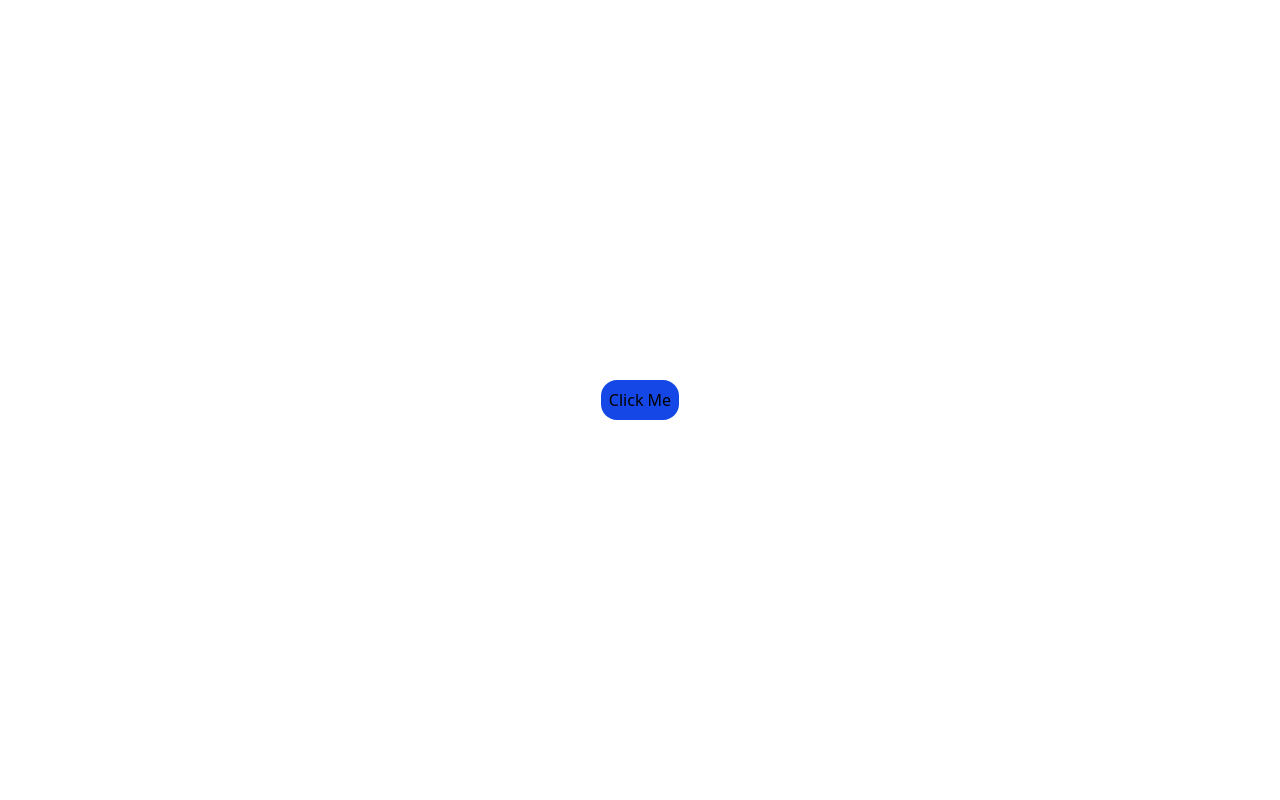
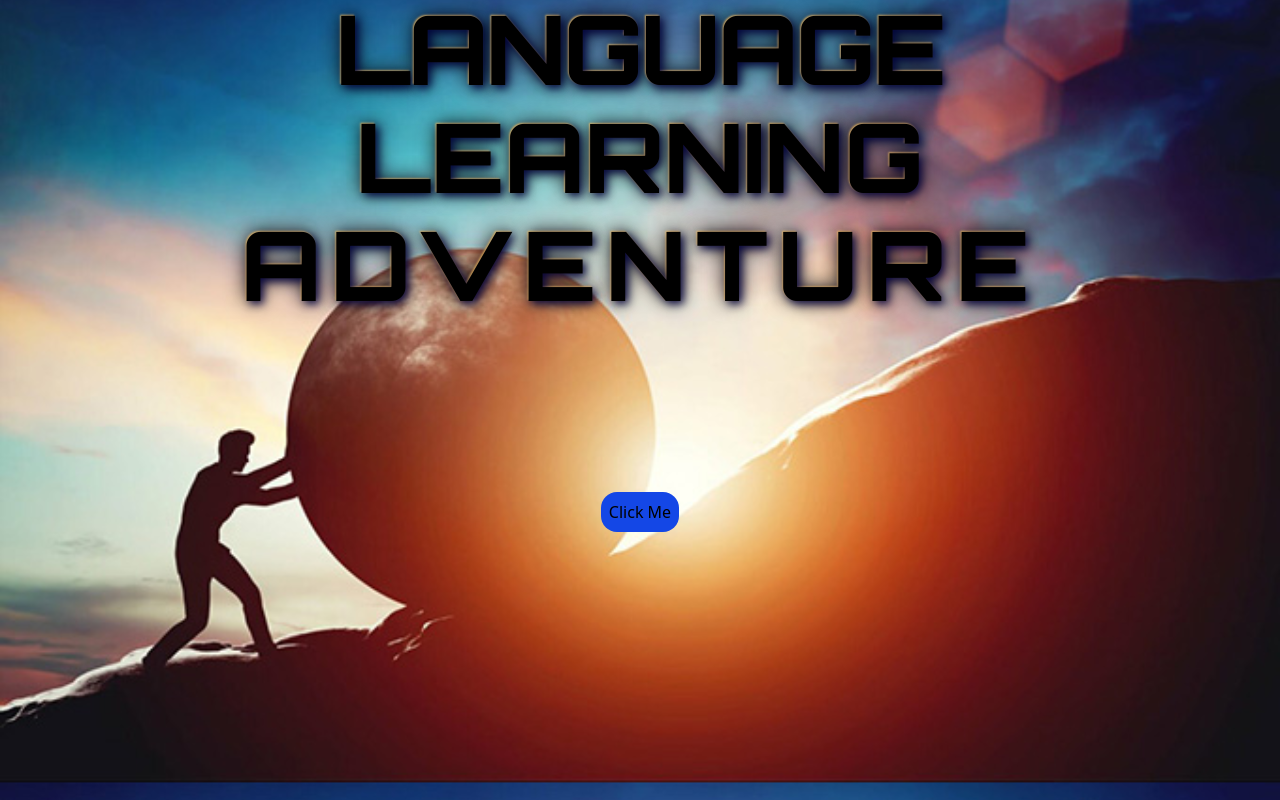
Before and after one commit to MarkSchae/pitch-challenge-ed-tech-app, a website: page index.html in a window 1280 px wide. Drawn offline with Linux system fonts and the light colour scheme.

Commit message:
Added new styling and sprites for future improvements to the look of the gameloop.

```diff
--- a/index.html
+++ b/index.html
@@ -4,13 +4,22 @@
     <meta charset="UTF-8">
     <meta name="viewport" content="width=device-width, initial-scale=1.0">
     <link rel="stylesheet" href="./src/styles/stylesheets/output.css">
+    <link rel="preconnect" href="https://fonts.googleapis.com">
+    <link rel="preconnect" href="https://fonts.gstatic.com" crossorigin>
+    <link href="https://fonts.googleapis.com/css2?family=Orbitron:wght@400..900&display=swap" rel="stylesheet">
     <script src="./src/scripts/javascript/main.js" defer type="module"></script>
     <title>Language Phonics Teacher</title>
 </head>
-<body>
-    <header></header>
+<body class="bg-[url(../../images/perserverance.jpg)] bg-cover bg-center">
+    <header>
+        <div class="font-[Orbitron] text-8xl font-extrabold flex flex-col gap-3 justify-center items-center">
+            <div class="tracking-tight title-letters">LANGUAGE</div>
+            <div class="title-letters">LEARNING</div>
+            <div class="tracking-widest title-letters">ADVENTURE</div>
+        </div>
+    </header>
     <main>
-        <div id="main-container" class="flex flex-col items-center justify-center h-screen">
+        <div id="main-container" class="flex flex-col items-center justify-center h-[50vh]">
             <button
                 class="flex w-fit justify-center bg-blue-700 p-2 rounded-2xl hover:shadow-2xl hover:cursor-pointer" id="play-button">
                 Click Me
--- a/src/scripts/javascript/main.js
+++ b/src/scripts/javascript/main.js
@@ -135,6 +135,24 @@ function letterClick (lettersContainer) {
             lettersContainer.innerHTML = '';
             lettersContainer.innerText = 'Correct, well done!';
             wellDoneSound.play();
+            const coolCatGif = document.createElement('img');
+            coolCatGif.src = '../../src/images/wink.gif';
+            lettersContainer.append(coolCatGif);
         } else {keepTryingSound.play();}
     }));
 }
+
+function letterShadow () {
+    const titles = document.querySelectorAll('.title-letters');
+    titles.forEach(title => {
+        const letterText = title.innerText
+        title.innerText = '';
+        letterText.split('').forEach(letter => {
+            const spanLetter = document.createElement('span');
+            spanLetter.innerText = letter;
+            spanLetter.classList.add('text-shadow');
+            title.append(spanLetter);
+        })
+    });
+}
+letterShadow();
--- a/src/styles/stylesheets/input.css
+++ b/src/styles/stylesheets/input.css
@@ -1 +1,9 @@
 @import "tailwindcss";
+
+.text-shadow {
+  color: black; /* bright off-white text */
+  text-shadow:
+    3px 3px 8px rgba(0, 0, 60, 0.9), /* deep cool shadow */
+    -1px -1px 2px rgba(255, 200, 100, 0.8), /* subtle warm highlight */
+    0 0 20px rgba(0, 0, 0, 0.9); /* ambient depth */
+}
```
Also changed, not shown: src/images/__Attack.gif (added), src/images/anger.gif (added), src/images/perserverance.jpg (added), src/images/whatsup.gif (added), src/images/wink.gif (added), src/styles/stylesheets/output.css.
